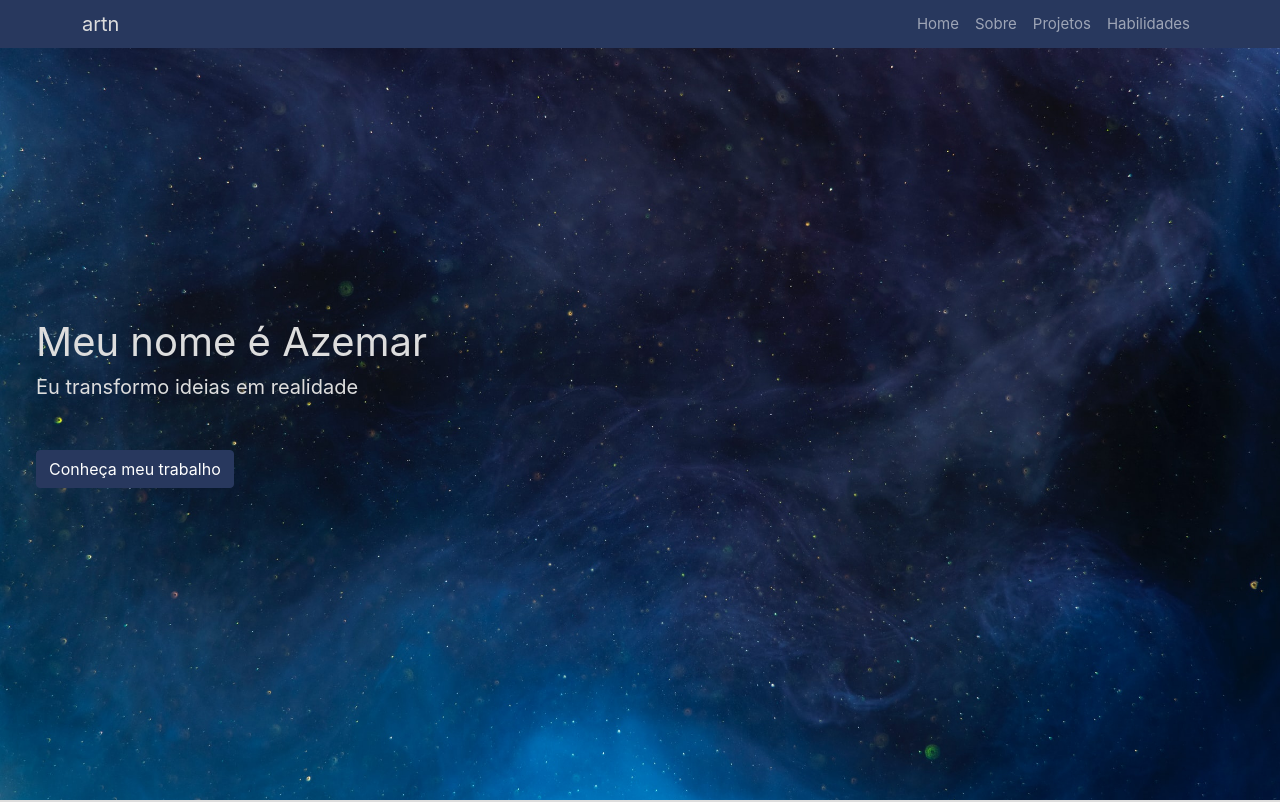
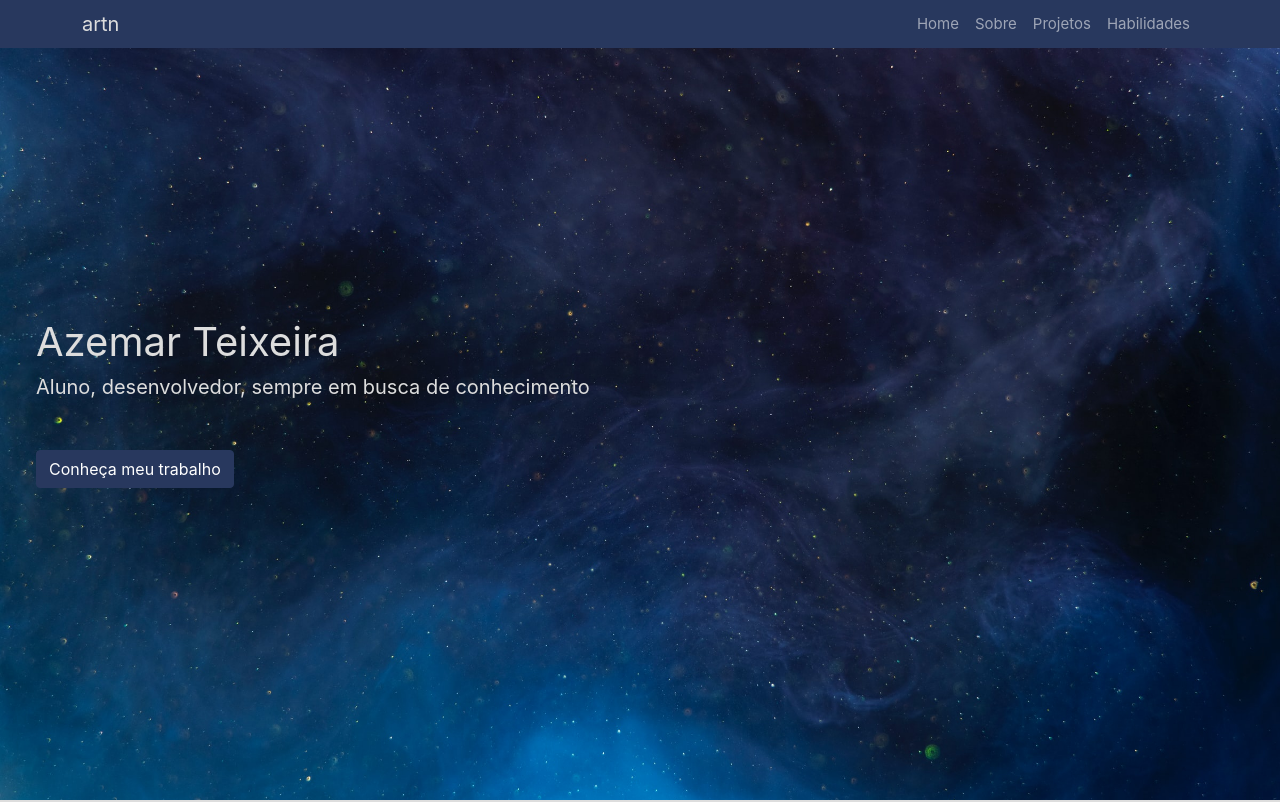
Before and after one commit to artn-dev/website, a Next.js app: page / in a window 1280 px wide. Shown: the top 802 px of the page. Built offline with nearby package versions, Linux system fonts and the light colour scheme; a web font is replaced by a local one.

Commit message:
Update content

```diff
--- a/components/MainHero.tsx
+++ b/components/MainHero.tsx
@@ -10,8 +10,8 @@ const MainHero = () => {
                 <div className="row h-100">
                     <div className="col-12 col-md-6 d-flex align-items-center">
                         <div className="container">
-                            <p className="fs-1 text-light mb-0">Meu nome é Azemar</p>
-                            <p className="fs-5 text-light mb-5">Eu transformo ideias em realidade</p>
+                            <p className="fs-1 text-light mb-0">Azemar Teixeira</p>
+                            <p className="fs-5 text-light mb-5">Aluno, desenvolvedor, sempre em busca de conhecimento</p>
                             <a href="#projects" className="btn btn-primary">
                                 Conheça meu trabalho
                             </a>
```
